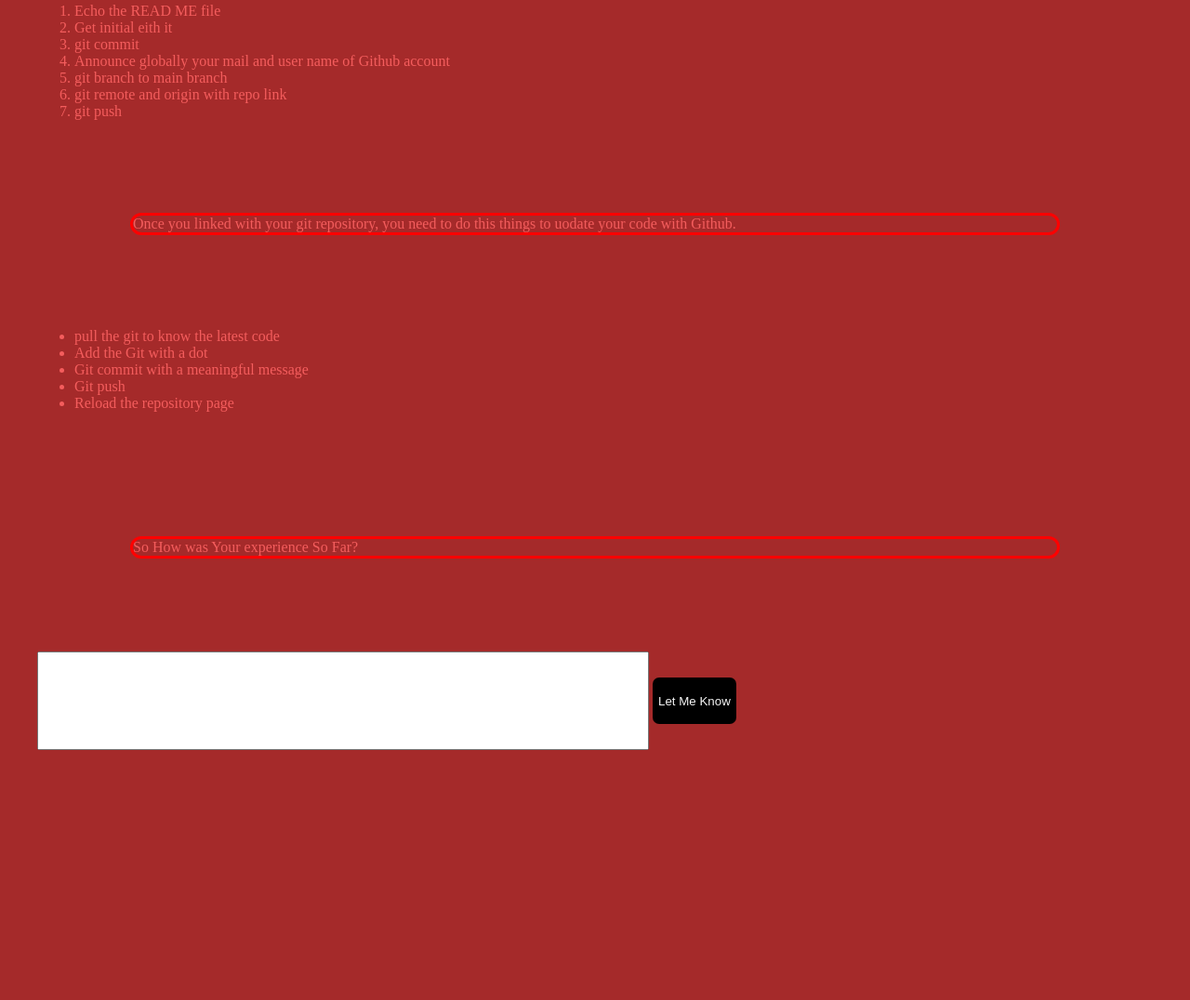
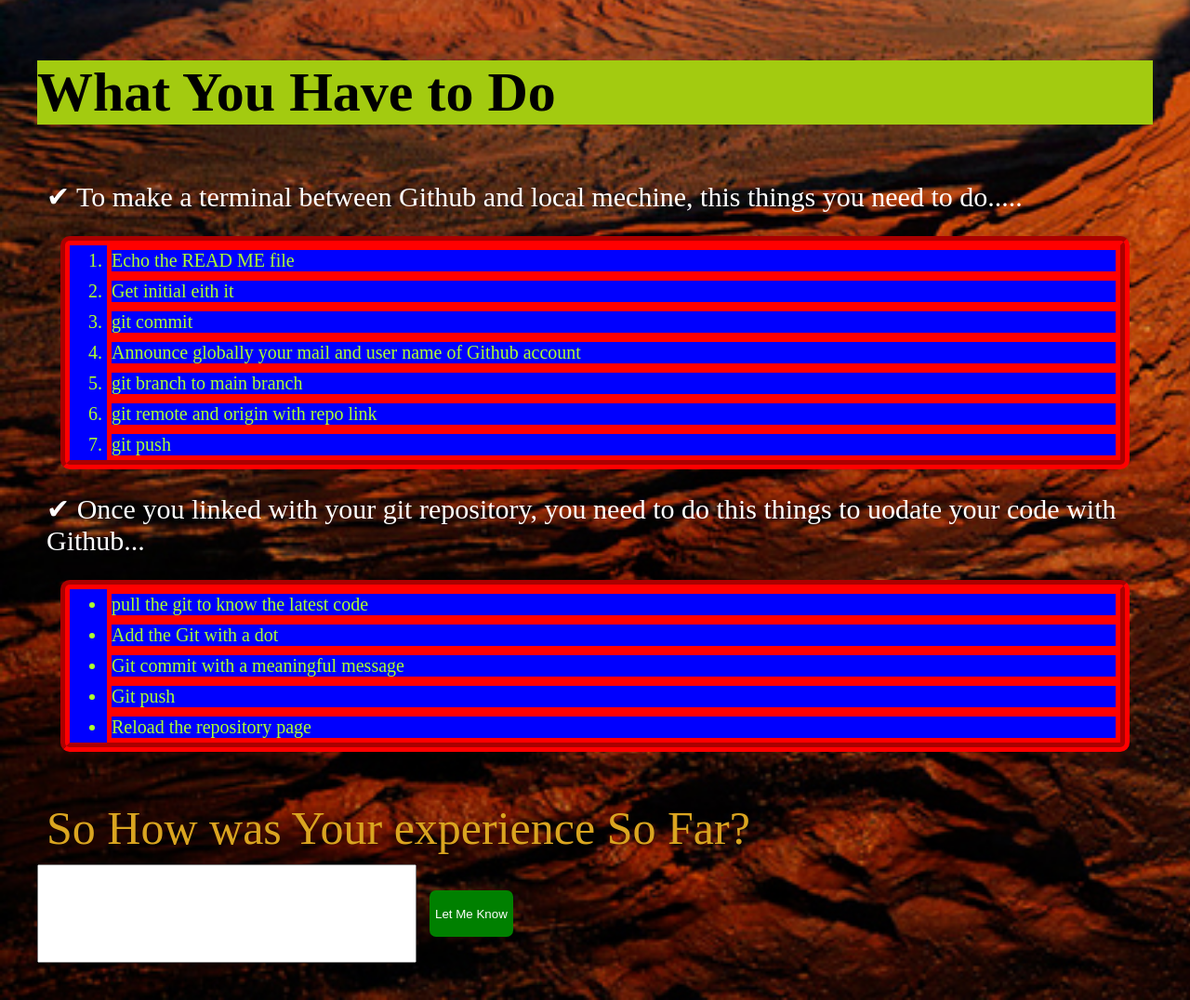
Before and after one commit to nrain95/git-practice, a plain HTML site: page index.html in a window 1280 px wide. Shown: the part 1097-2173 px from the top of the page at 93% size. Before the commit the page ends 1944 px from the top, so only its background shows below. Drawn offline with Linux system fonts and the light colour scheme.

Commit message:
new element added

```diff
--- a/index.html
+++ b/index.html
@@ -22,10 +22,10 @@
   If you have a Git account already, then go there and create a Repository with a same name of a filder you want to write code.
 </p>
 <h3>What You Have to Do</h3>
-<p>
+<p class="tutorial">
   To make a terminal between Github and local mechine, this things you need to do.....
 </p>
-<ol>
+<ol class="list">
 <li>Echo the READ ME file</li>
 <li>Get initial eith it</li>
 <li>git commit</li>
@@ -34,10 +34,10 @@
 <li>git remote and origin with repo link</li>
 <li>git push</li>
 </ol>
-<p>
-  Once you linked with your git repository, you need to do this things to uodate your code with Github.
+<p class="tutorial">
+  Once you linked with your git repository, you need to do this things to uodate your code with Github...
 </p>
-<ul>
+<ul class="list">
   <li>pull the git to know the latest code</li>
   <li>Add the Git with a dot</li>
   <li>Git commit with a meaningful message</li>
@@ -45,7 +45,7 @@
   <li>Reload the repository page</li>
 </ul>
 <br>
-<p>
+<p id="ex">
   So How was Your experience So Far?
 </p>
 <input>
--- a/style.css
+++ b/style.css
@@ -1,6 +1,6 @@
 body{
-  background-color: brown;
-  background-repeat: no-repeat;
+  background-color: rgba(110, 7, 98, 0.959);
+  background-image: url("desert.jpg");
   background-size: cover;
   color: rgb(244, 93, 93);
   margin: 40px;
@@ -8,23 +8,58 @@ body{
 h1{
   text-align: center;
   color: blue;
+  font-size: 60px;
 }
 h3{
-  background-color: firebrick;
+  background-color: rgb(163, 203, 16);
   color: black;
-  text-align: justify;
-  text-size-adjust: 65px;
+  font-size: 60px;
+  cursor: pointer;
+}
+h3:hover{
+  color: royalblue;
+  font-size: 100px;
 }
 p{
   margin: 100px;
   border: 3px solid red;
   border-radius: 20px;
-  size: 10%;
-  text-size-adjust: 40px;
+  font-size: 25px;
+}
+.tutorial{
+  margin: 10px;
+  border: none;
+  font-size: 30px;
+  color: white;
+}
+.tutorial::before{
+  content: "✔";
+}
+#ex{
+  border: none;
+  font-size: 50px;
+  color: goldenrod;
+  margin: 10px;
+}
+.list{
+  font-size: 20px;
+  color: greenyellow;
+  margin: 25px;
+  border: 10px red;
+  border-radius: 10px ;
+  background-color: blue;
+  border-style:groove;
+}
+li{
+  border: 5px solid red;
+}
+li:hover{
+  font-size: 50px;
+  cursor: pointer;
 }
 button{
-  color: whitesmoke;
-  background-color: black;
+  color: white;
+  background-color: green;
   border: 5px;
   border-radius: 7px;
   cursor: pointer;
@@ -33,5 +68,13 @@ button{
 }
 input{
   height: 100px;
+  width: 400px;
+  margin-right: 10px;
+}
+input:focus{
+  height: 150px;
   width: 650px;
+  cursor: pointer;
+  font-size: larger;
+  background-color: purple;
 }
```
Also changed, not shown: Desert.jpg (added), Penguins.jpg (deleted), 1 other file.
